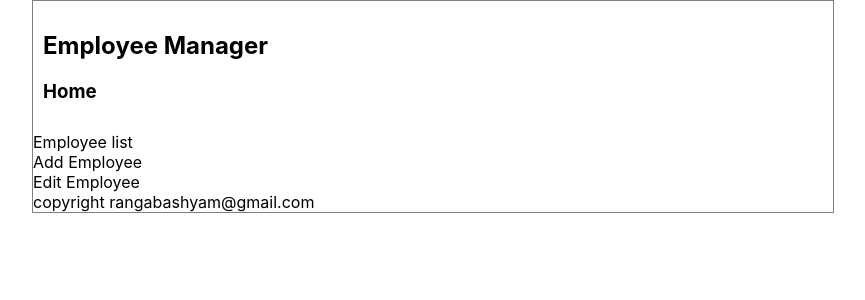
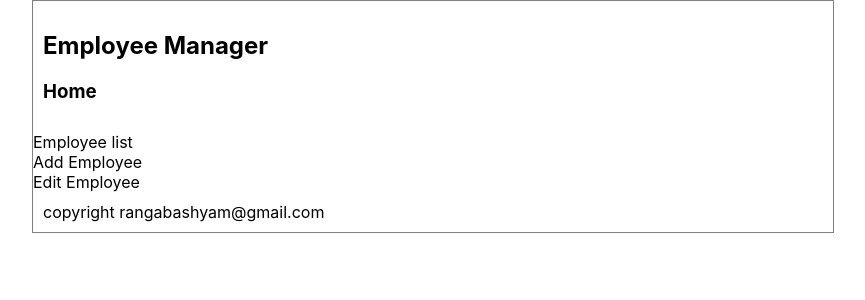
Before and after one commit to ranga-godhandaraman/employee-ops, a React (Create React App) app: page / in a window 1280 px wide. Shown: the top 300 px of the page, without its empty margins (207-1072 px from the left). Built offline with nearby package versions, Linux system fonts and the light colour scheme.

Commit message:
footer created

```diff
--- a/src/App.js
+++ b/src/App.js
@@ -1,16 +1,18 @@
 import './App.css';
 import Header from './component/header/header.js';
+import Footer from './component/footer/footer.js';
 
 function App() {
   return (
     <div className='app'>
       <Header></Header>
       <div className='content'>
-        <div>Employee list</div>
+       <div>Employee list</div>
         <div>Add Employee</div>
         <div>Edit Employee</div>
-      </div>
-      <div className='footer'>copyright rangabashyam@gmail.com</div>
+       </div>
+       <Footer/>
+
     </div>
   )
 }
--- /dev/null
+++ b/src/component/footer/footer.css
@@ -0,0 +1,4 @@
+.footer{
+    margin: 10px;
+
+}
--- /dev/null
+++ b/src/component/footer/footer.js
@@ -0,0 +1,10 @@
+import './footer.css'
+
+function Footer() {
+    return (
+        <div className='footer'>
+            copyright rangabashyam@gmail.com
+        </div>
+    )
+}
+export default Footer;
```
